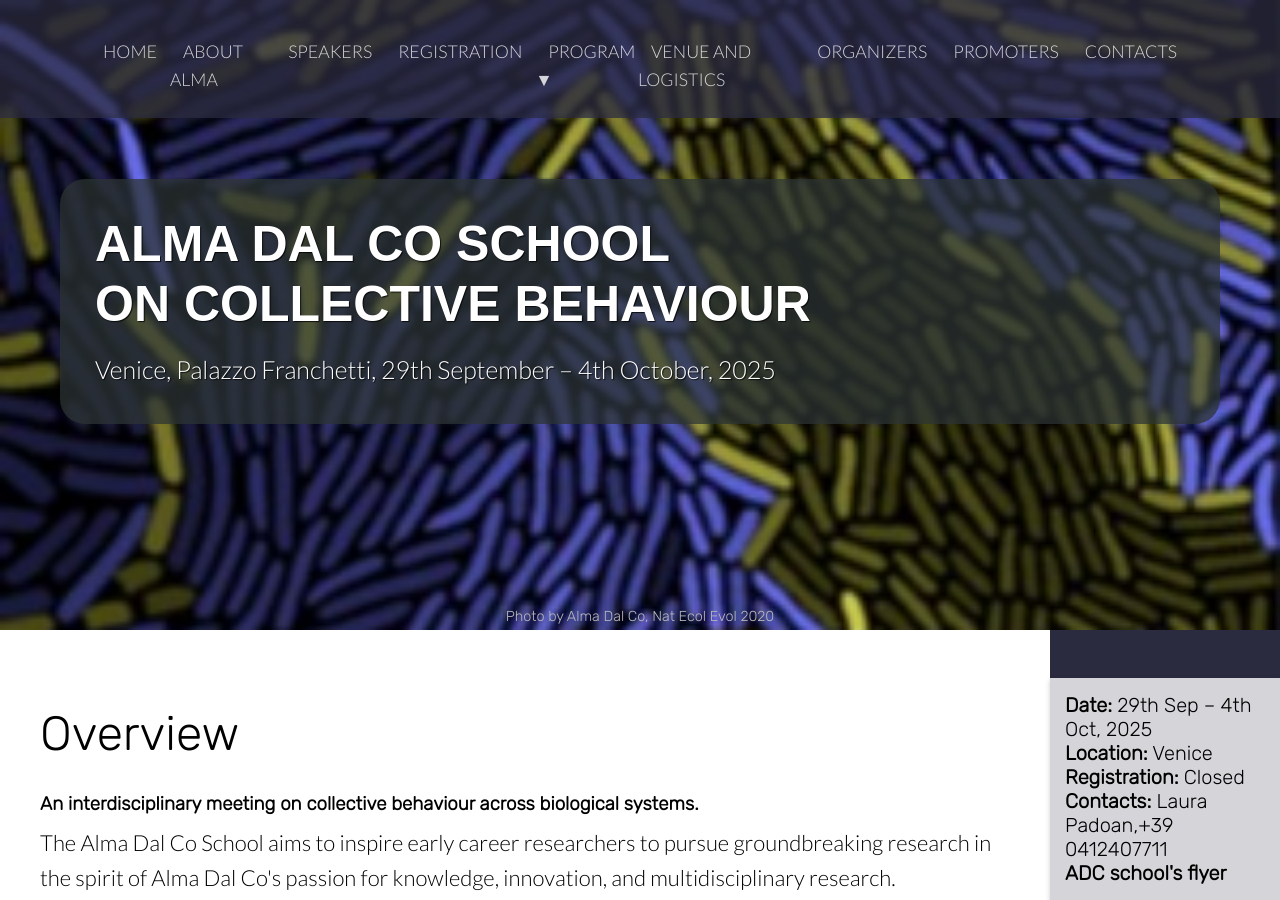
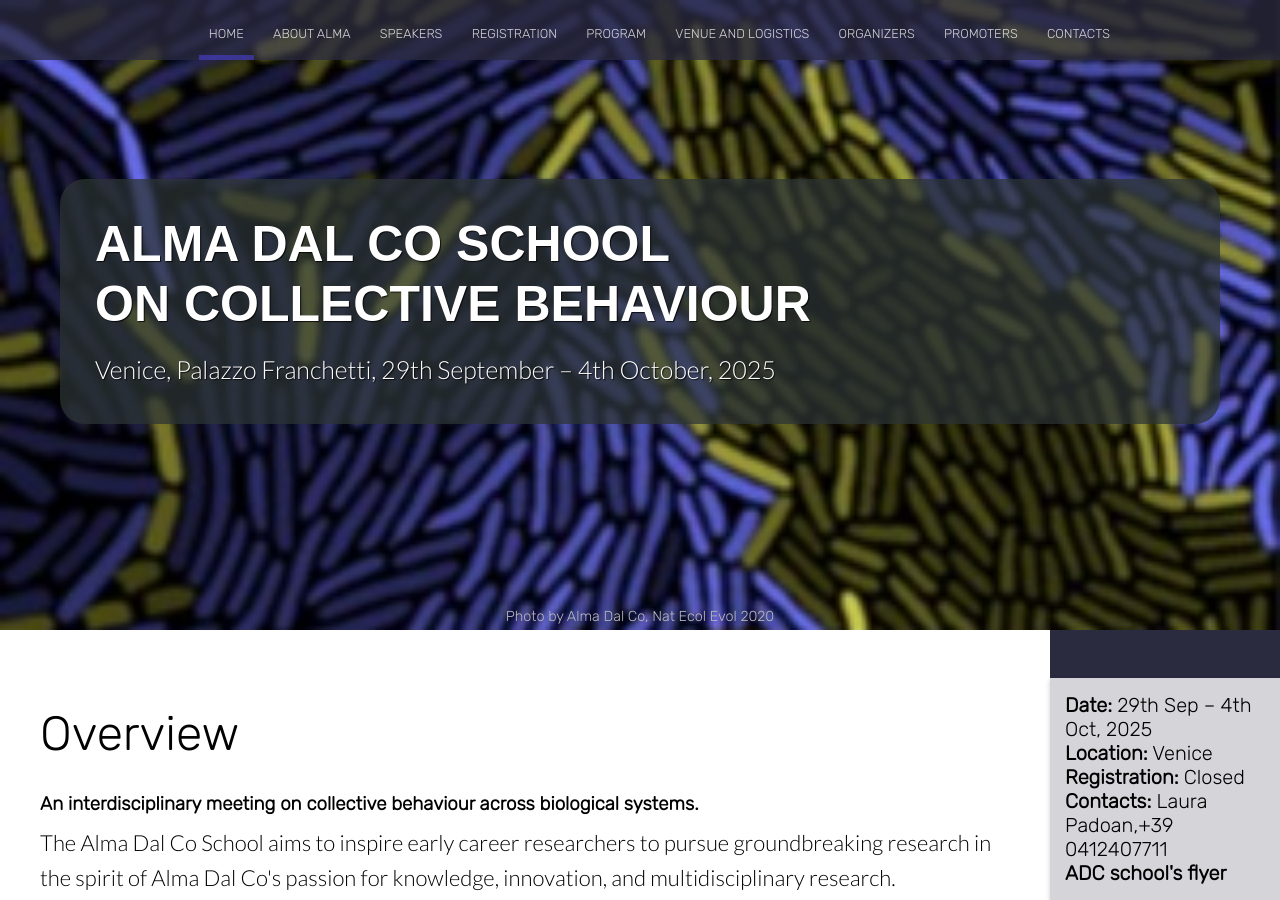
Before and after one commit to almadalcoschool/almadalcoschool.github.io, a Jekyll site: the page built from index.html, in a window 1280 px wide and 900 px high. Built offline with Jekyll 4.4.1, drawn with Linux system fonts in a browser that asks for light colours; nearby versions of some CDN libraries; the list of posts is cut into pages by our own code.

Commit message:
remove dropdown menu

```diff
--- a/_includes/navigation.html
+++ b/_includes/navigation.html
@@ -1,4 +1,4 @@
-<!-- <nav>
+<nav>
 	<a class="nav-toggle" id="open-nav" href="#">&#9776;</a>
 	{% for link in site.data.navigation %}
 		{% assign class = "" %}
@@ -11,29 +11,4 @@
 		{% endif %}
 		<a href="{% include relative-src.html src=link.link %}" class="{{ class }}" {% if link.new_window %}target="_blank"{% endif %}>{{ link.name }}</a>
 	{% endfor %}
-</nav> -->
-
-<nav>
-  <a class="nav-toggle" id="open-nav" href="#">&#9776;</a>
-
-  <ul class="nav-list">
-    {% for link in site.data.navigation %}
-      {% if link.sublinks %}
-        <li class="dropdown">
-          <a href="#" class="dropdown-toggle">{{ link.name }} ▼</a>
-          <ul class="dropdown-menu">
-            {% for sublink in link.sublinks %}
-              <li>
-                <a href="{% include relative-src.html src=sublink.link %}">{{ sublink.name }}</a>
-              </li>
-            {% endfor %}
-          </ul>
-        </li>
-      {% else %}
-        <li>
-          <a href="{% include relative-src.html src=link.link %}">{{ link.name }}</a>
-        </li>
-      {% endif %}
-    {% endfor %}
-  </ul>
 </nav>
--- a/_sass/navigation.scss
+++ b/_sass/navigation.scss
@@ -67,38 +67,3 @@
 	}
 
 }
-
-/* Dropdown menu */
-.nav-list { list-style: none; margin: 0; padding: 0; display: flex; }
-
-.nav-list li { position: relative; }
-
-.dropdown-menu {
-  display: none;
-  position: absolute; /* importante per farlo “sovrapporre” senza rompere la lista principale */
-  top: 100%;
-  left: 0;
-  background: #fff;
-  min-width: 160px;
-  padding: 0;
-  list-style: none;
-  box-shadow: 0 8px 16px rgba(0,0,0,0.2);
-  z-index: 100;
-}
-
-.dropdown-menu li a {
-  display: block;
-  padding: 10px 16px;
-  color: #000;
-  text-decoration: none;
-}
-
-.dropdown-menu li a:hover { background: #eee; }
-
-/* mostra al passaggio del mouse (desktop) */
-.dropdown:hover .dropdown-menu { display: block; }
-
-/* mobile: apri al click */
-@media (max-width: 767px) {
-  .dropdown-menu { position: relative; display: none; box-shadow: none; }
-}
--- a/js/main.js
+++ b/js/main.js
@@ -1,41 +1,3 @@
-// (function () {
-// 	var header = document.getElementById("mainHeader");
-
-// 	function changeHeader() {
-// 		var scrollTop = document.documentElement.scrollTop || document.body.scrollTop;
-// 		header.classList.toggle("header-background", scrollTop >= 50 || document.body.classList.contains("nav-open"));
-// 	}
-
-// 	var didScroll = false;
-
-// 	$(window).scroll(function () {
-// 		didScroll = true;
-// 	});
-
-// 	setInterval(function() {
-// 		if (didScroll) {
-// 			didScroll = false;
-// 			changeHeader();
-// 		}
-// 	}, 100);
-
-// 	changeHeader();
-
-// 	document.getElementById("open-nav").addEventListener("click", function (event) {
-// 		event.preventDefault();
-// 		document.body.classList.toggle("nav-open");
-// 		changeHeader();
-// 	});
-
-// 	$("a[href*=\\#]").on("click", function (event) {
-// 		event.preventDefault();
-
-// 		$("html, body").animate({
-// 			scrollTop: $(this.hash).offset().top
-// 		}, 500);
-// 	});
-// })();
-
 (function () {
 	var header = document.getElementById("mainHeader");
 
@@ -72,17 +34,4 @@
 			scrollTop: $(this.hash).offset().top
 		}, 500);
 	});
-
-	// === Dropdown mobile ===
-	document.querySelectorAll('.dropdown-toggle').forEach(function(btn) {
-		btn.addEventListener('click', function(e) {
-			e.preventDefault();
-			var menu = btn.nextElementSibling;
-			if (menu.style.display === 'block') {
-				menu.style.display = 'none';
-			} else {
-				menu.style.display = 'block';
-			}
-		});
-	});
 })();
```
